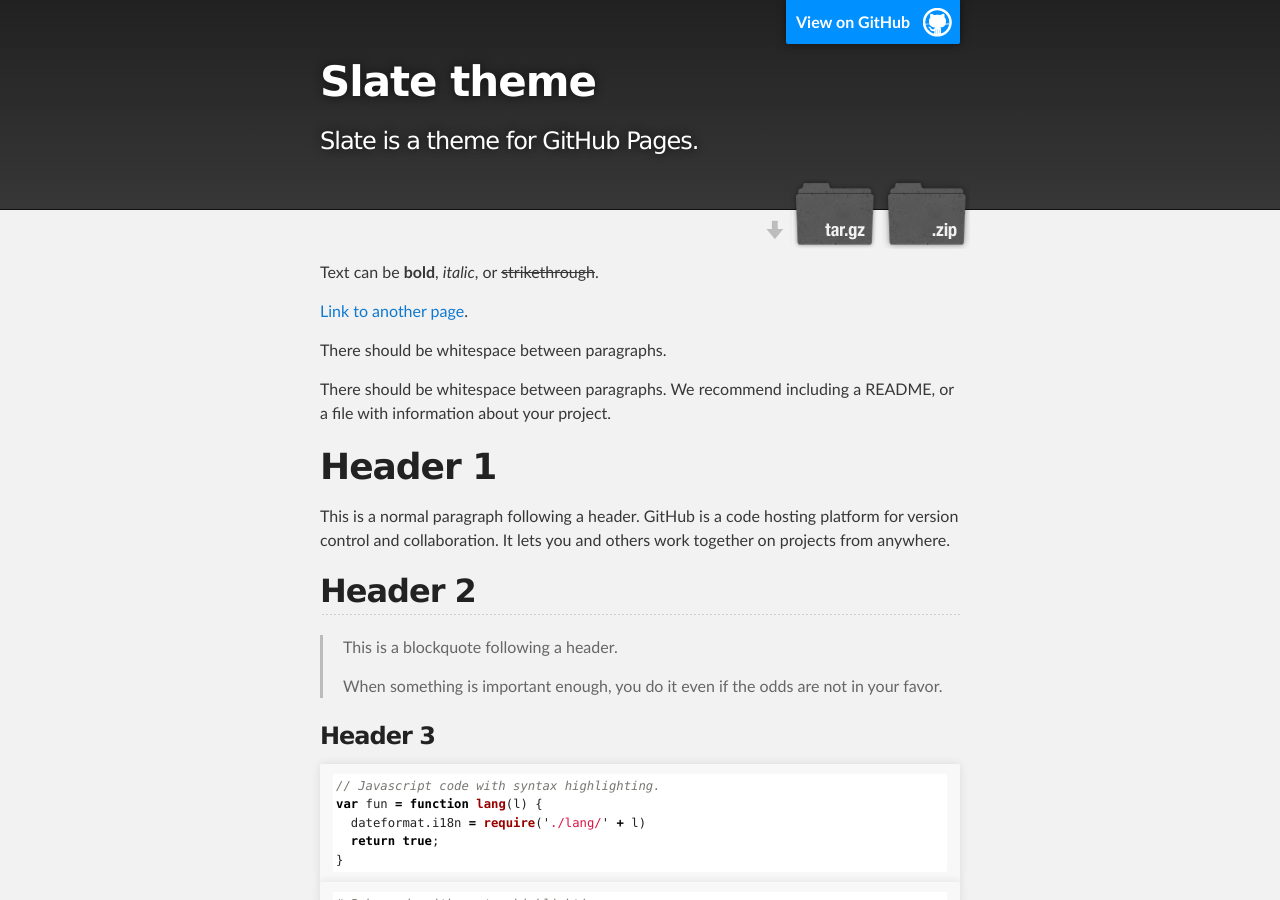
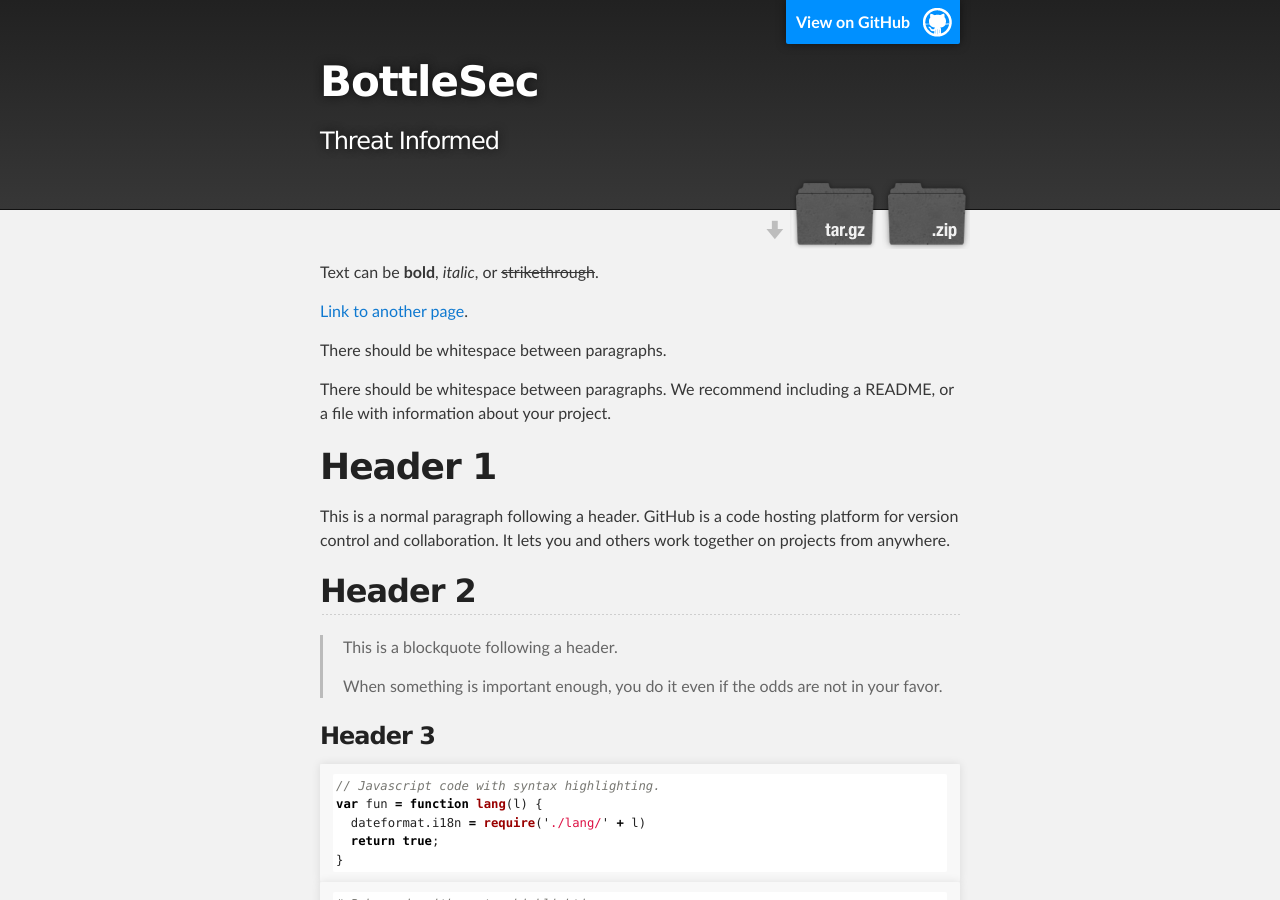
Before and after one commit to newworldsamuraiexploits/BottleSec, a Jekyll site: the page built from index.md, in a window 1280 px wide and 900 px high. Built offline with Jekyll 4.4.1, drawn with Linux system fonts in a browser that asks for light colours; our own code applies the rules of GitHub Pages for plain Markdown files; some of the changed text lies outside the part shown.

Commit message:
Update _config.yml

```diff
--- a/_config.yml
+++ b/_config.yml
@@ -1,5 +1,5 @@
-title: Slate theme
-description: Slate is a theme for GitHub Pages.
+title: BottleSec
+description: Threat Informed
 show_downloads: true
 google_analytics:
 theme: jekyll-theme-slate
```
